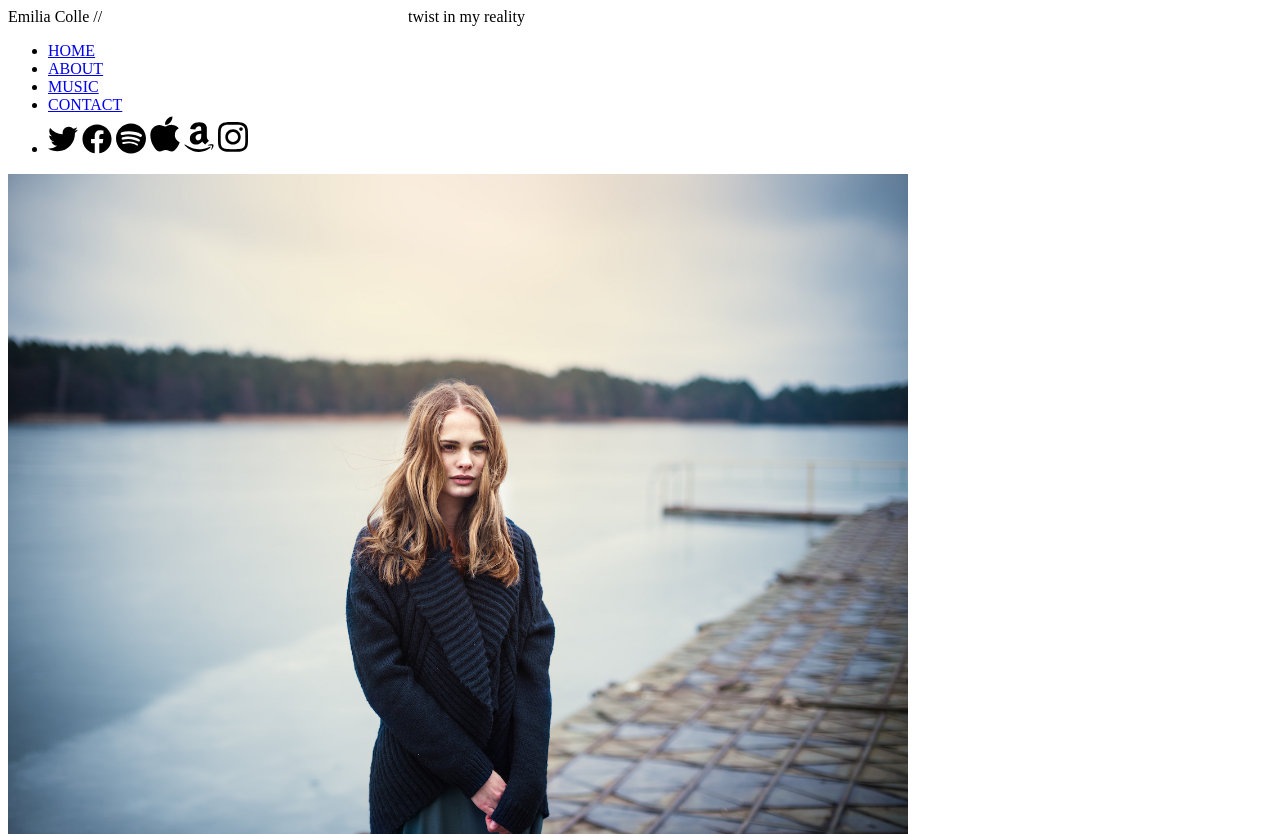
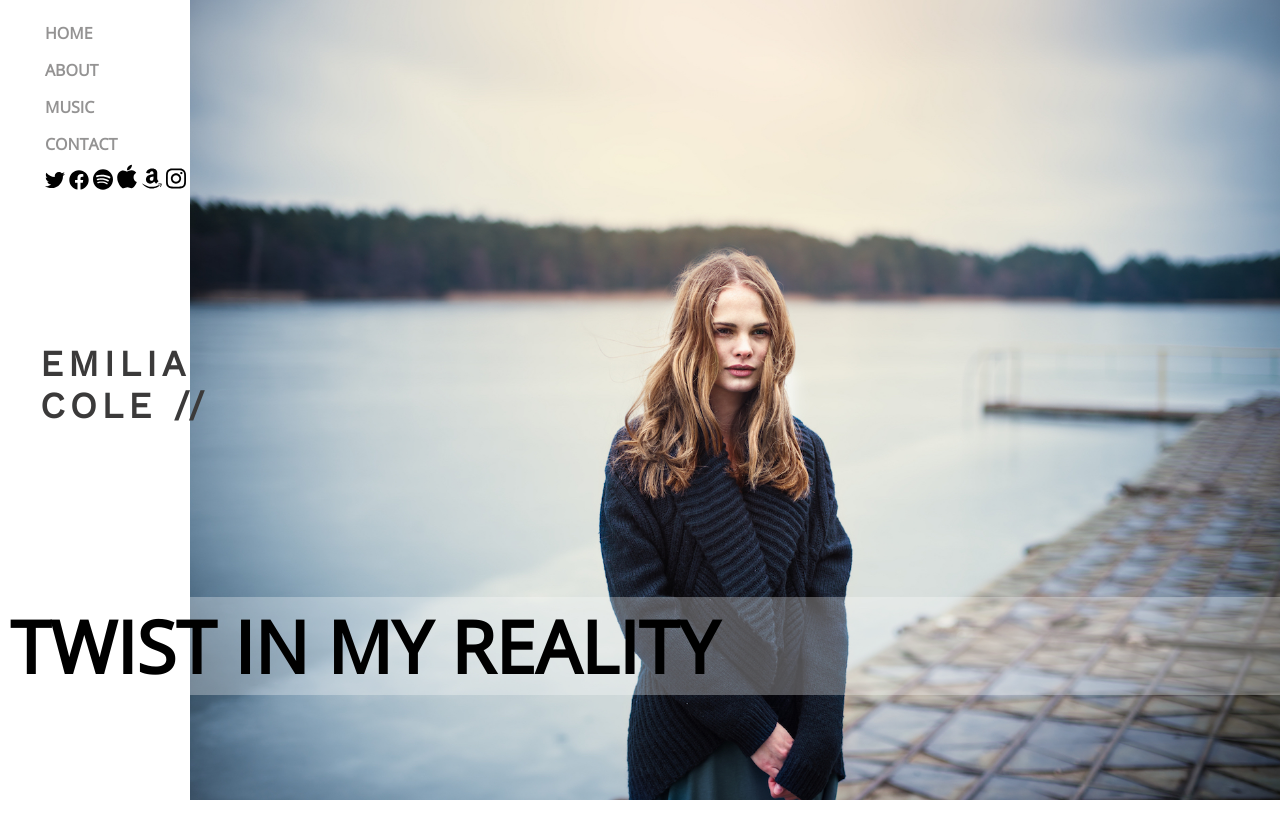
Before and after one commit to JesusNicolasManrique/DH-ClassExercises, a web app: file Practica2_EmiliaCole/index.html in a window 1280 px wide. After the commit the page ends 800 px from the top, so only its background shows below. Run offline with its HTML, style and script files only (its server is not run), Linux system fonts and the light colour scheme.

Commit message:
version ultima 27-04

```diff
--- a/Practica2_EmiliaCole/css/style.css
+++ b/Practica2_EmiliaCole/css/style.css
@@ -1,16 +1,208 @@
-#barraBlanca {
-    width: 400px;
-    float: left;
-    background-color: white;
+@import url('https://fonts.googleapis.com/css?family=Open+Sans|Raleway|Work+Sans&display=swap');
+
+/*----- Home Styles -------*/
+
+* {
+    margin: 0;
+    padding: 0;
 }
 
-#contenedorFoto {
-    width: 900px;
-    float: left;
+#index {
+    margin: 0px;
+    font-family: 'Open Sans', sans-serif;
+    background: url("../img/emilia-home.jpg") no-repeat right top fixed;
+    background-size: contain;
 }
 
-#menu {}
+main nav {
+    margin: 15px 45px;
+}
 
-#fotohome {
-    width: inherit;
+main nav a {
+    text-decoration: none;
+    color: gray;
+    font-weight: bold;
+    color: rgb(148, 147, 147);
+    font-size: 16px;
 }
+
+main nav ul {
+    padding-left: 0px;
+    margin: 0px;
+}
+
+li {
+    line-height: 37px;
+}
+
+li a img {
+    width: 20px;
+}
+
+main ul {
+    list-style-type: none;
+}
+
+h1.innertitle {
+    font-family: 'Work Sans', sans-serif;
+    width: 180px;
+    color: #3b3a3a;
+    font-weight: 700;
+    margin-left: 40px;
+    letter-spacing: 5px;
+    font-size: 36px;
+    margin-top: 140px;
+}
+
+h2.innertitle {
+    width: 100%;
+    font-size: 72PX;
+    font-weight: bold;
+    background-color: rgba(255, 255, 255, 0.3);
+    margin-top: 170px;
+    margin-left: 10px;
+}
+
+
+/*---------- About Styles ----------*/
+
+#about {
+    margin: 0px;
+    font-family: 'Open Sans', sans-serif;
+    background: url("../img/emilia-about.jpg") no-repeat right top fixed;
+    background-size: contain;
+}
+
+.nav-about ul li {
+    display: inline;
+}
+
+.nav-about ul {
+    display: block;
+    text-align: right;
+    padding: 10px;
+    background-color: rgba(255, 255, 255, 0.3);
+}
+
+.nav-about nav {
+    margin: 30px 45px 30px 0px;
+}
+
+#optionSocial a img {
+    width: 20px;
+}
+
+#optionSocial div {
+    display: inline;
+    text-align: right;
+}
+
+div#optionSocial {
+    text-align: right;
+    margin-right: 15px;
+}
+
+#innertitle-about {
+    font-family: 'Work Sans', sans-serif;
+    width: 300px;
+    color: #3b3a3a;
+    font-weight: bolder;
+    margin-left: 10px;
+    letter-spacing: -2px;
+    font-size: 70px;
+    margin-top: 150px;
+}
+
+article.reviewStyle1 {
+    width: 700px;
+    font-family: Raleway;
+    color: #49A391;
+    margin: 30px 0px 30px 40px;
+    font-weight: 300;
+}
+
+.reviewStyle1 h3 {
+    font-size: 0.8em;
+    font-weight: 400;
+}
+
+.reviewStyle1 h2 {
+    font-weight: 400;
+}
+
+
+/*---------- Music Styles ----------*/
+
+#music {
+    margin: 0px;
+    font-family: 'Open Sans', sans-serif;
+    background: url("../img/emilia-music-top.jpg") no-repeat top fixed;
+    background-size: contain;
+}
+
+nav.nav-music {
+    margin: 30px 10px 30px 0px;
+}
+
+.nav-music ul li {
+    display: inline;
+}
+
+.nav-music ul {
+    display: block;
+    text-align: right;
+    padding: 10px;
+    background-color: rgba(255, 255, 255, 0.3);
+}
+
+nav.nav-music ul li a {
+    text-decoration: none;
+    font-weight: bold;
+    color: rgb(26, 26, 26);
+    font-size: 16px;
+}
+
+
+/*---------- Contact Styles ----------*/
+
+#contact {
+    font-family: 'Open Sans', sans-serif;
+}
+
+h1#contact-title {
+    font-size: 4em;
+}
+
+h2#here {
+    padding-top: 30px;
+}
+
+article.contactStyle1 {
+    width: 700px;
+    font-family: 'Open Sans', sans-serif;
+    color: #49A391;
+    margin: 30px 0px 30px 0px;
+    font-weight: 300;
+}
+
+article.contactStyle1 h3 {
+    width: 700px;
+    font-family: 'Open Sans', sans-serif;
+    color: rgb(92, 88, 88);
+    font-weight: 300;
+}
+
+article.contactStyle1 b {
+    color: rgb(14, 13, 13);
+    font-weight: bold;
+}
+
+h3 a {
+    text-decoration: none;
+    font-family: 'Open Sans', sans-serif;
+    color: rgb(92, 88, 88);
+}
+
+abbr {
+    text-decoration: none;
+}
--- a/Practica2_EmiliaCole/index.html
+++ b/Practica2_EmiliaCole/index.html
@@ -1,51 +1,42 @@
-<html>
-
-<head>
-    <meta charset='utf-8'>
-    <title>Emilia Cole Web Site</title>
-    <meta name='viewport' content='width=device-width, initial-scale=1'>
-    <link rel='stylesheet' type='text/css' media='screen' href='main.css'>
-</head>
-
-<body>
-
-</body>
-
-</html>
+<!DOCTYPE html>
+<html lang="en">
 
 <head>
     <meta charset="UTF-8">
     <meta name="viewport" content="width=device-width, initial-scale=1.0">
-    <link href="https://fonts.googleapis.com/css?family=Open+Sans|Raleway|Work+Sans&display=swap" rel="stylesheet">
     <link rel="stylesheet" href="./css/style.css">
-    <link rel="stylesheet" href="component.html">
-    <title>Emilia Cole Music WebSite</title>
+    <title>Emilia Cole</title>
 </head>
 
-<body>
-    <div id="wrapper">
-        <div id="barraBlanca">Emilia Colle //
-            <nav id="menu">
+<body id="index">
+    <main>
+        <nav>
             <ul>
                 <li><a href="index.html">HOME</a></li>
                 <li><a href="about.html">ABOUT</a></li>
                 <li><a href="music.html">MUSIC</a></li>
                 <li><a href="contact.html">CONTACT</a></li>
                 <li>
-                        <a href="https://www.twitter.com"><img src="./img/twitter-brands.svg" width="30px" alt=""></a>
-                        <a href="https://www.facebook.com"><img src="./img/facebook-brands.svg" width="30px" alt=""></a>
-                        <a href="https://www.spotify.com"><img src="./img/spotify-brands.svg" width="30px" alt=""></a>
-                        <a href="https://www.applemusic.com"><img src="./img/apple-brands.svg" width="30px" alt=""></a>
-                        <a href="https://www.amazon.com/emilia-cole"><img src="./img/amazon-brands.svg" width="30px" alt=""></a>
-                        <a href="https://www.instagram.com/emilia-cole"><img src="./img/instagram-brands.svg" width="30px" alt=""></a>
+                    <a href="https://www.twitter.com"><img src="./img/twitter-brands.svg" alt=""></a>
+                    <a href="https://www.facebook.com"><img src="./img/facebook-brands.svg" alt=""></a>
+                    <a href="https://www.spotify.com"><img src="./img/spotify-brands.svg" alt=""></a>
+                    <a href="https://www.applemusic.com"><img src="./img/apple-brands.svg" alt=""></a>
+                    <a href="https://www.amazon.com/emilia-cole"><img src="./img/amazon-brands.svg" alt=""></a>
+                    <a href="https://www.instagram.com/emilia-cole"><img src="./img/instagram-brands.svg" alt=""></a>
                 </li>
             </ul>
         </nav>
-        </div>
-        <div id="contenedorFoto">
-            <img src="./img/emilia-home.jpg" alt="fotoEmiliaHome" id="fotoHome"></div>
-        <div id="contenedorTitulo">twist in my reality</div>
-    </div>
+    </main>
+    <h1 class="innertitle">
+        EMILIA COLE //
+    </h1>
+    <h2 class="innertitle">
+        TWIST IN MY REALITY
+    </h2>
+
+
+
+
 </body>
 
 </html>
```
Also changed, not shown: Practica2_EmiliaCole/about.html (+43 -2 lines), Practica2_EmiliaCole/contact.html (+65 -2 lines), Practica2_EmiliaCole/music.html (+65 -2 lines). Lines whose indentation alone changed are shown as unchanged.
